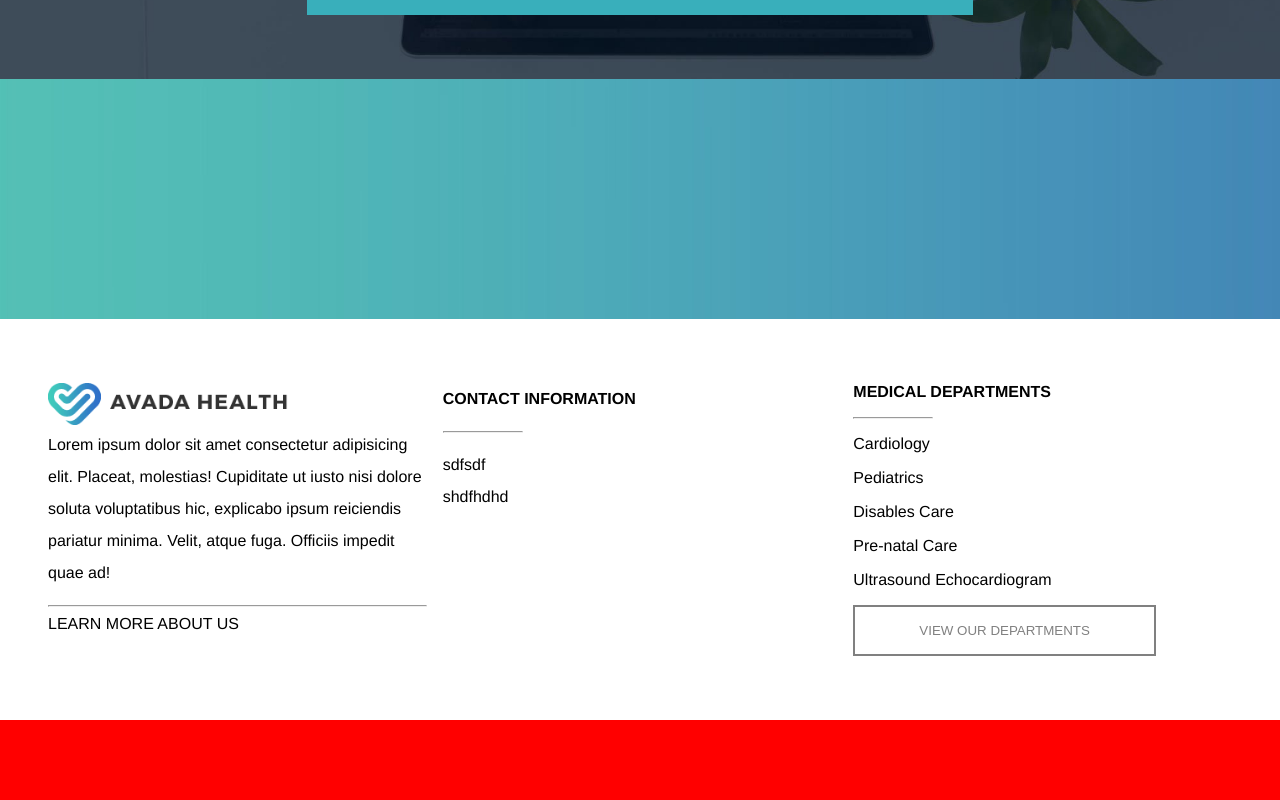
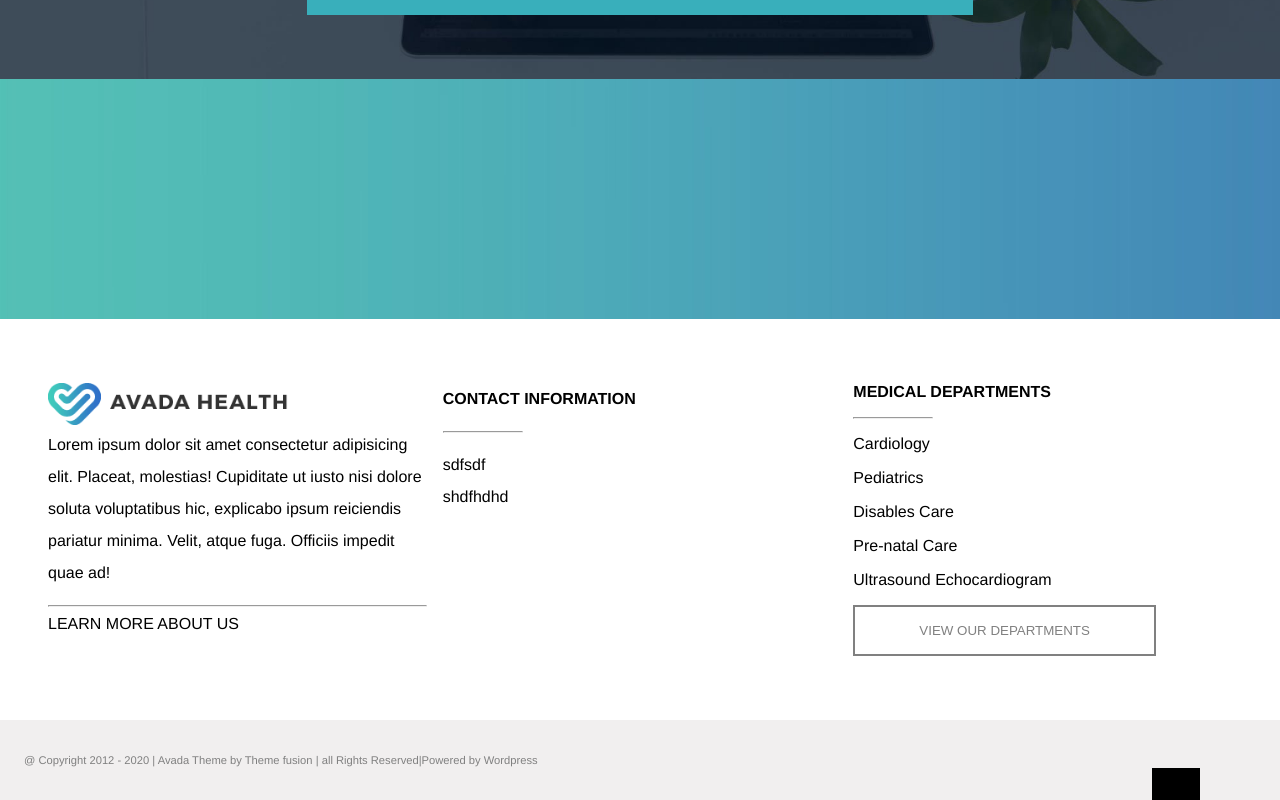
Before and after one commit to Crisano97/proj-html-vuejs, a Vue app: page / in a window 1280 px wide. Shown: the part 4974-5774 px from the top of the page. Built offline with nearby package versions, Linux system fonts and the light colour scheme.

Commit message:
footer bottom contents

```diff
--- a/src/components/Footer.vue
+++ b/src/components/Footer.vue
@@ -30,7 +30,17 @@
         <button> view our departments</button>
       </div>
     </div>
-    <div class="footer-bottom"></div>
+    <div class="footer-bottom">
+      <div class="copyright">
+        <span>
+           @ Copyright 2012 - 2020
+        </span>
+        <span> | Avada Theme by Theme fusion</span>
+        <span> | all Rights Reserved</span>
+        <span>|Powered by Wordpress</span>
+      </div>
+      <div class="return-top"></div>
+    </div>
   </footer>
 </template>
 
@@ -66,6 +76,9 @@ export default {
 </script>
 
 <style lang="scss">
+
+  @import "../styles/general.scss";
+
   div.footer-top{
     display: flex;
 
@@ -145,6 +158,25 @@ export default {
 
     div.footer-bottom{
       height: 10vh;
-      background-color: red;
+      background-color: $grayBgColor;
+      position: relative;
+      display: flex;
+      align-items: center;
+
+      div.copyright{
+        padding-left: 1.5rem;
+
+        font-size: .7rem;
+        color: gray;
+      }
+
+      div.return-top{
+        width: 3rem;
+        height: 2rem;
+        background-color: black;
+        position: absolute;
+        bottom: 0;
+        right: 5rem;
+      }
     }
 </style>
```
